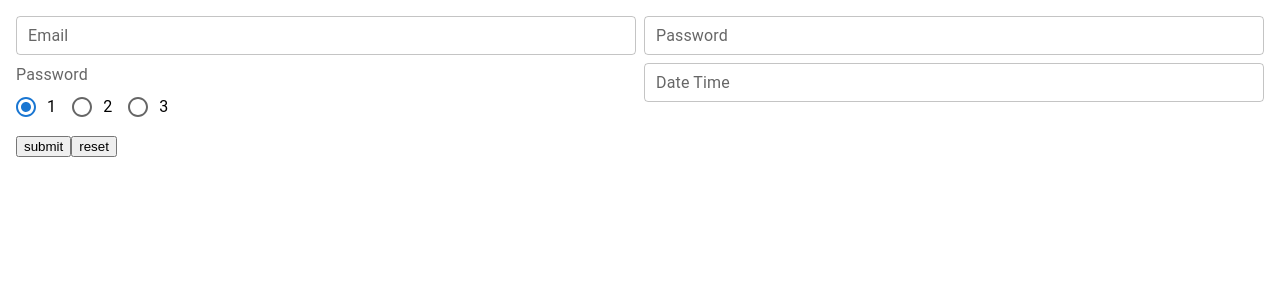
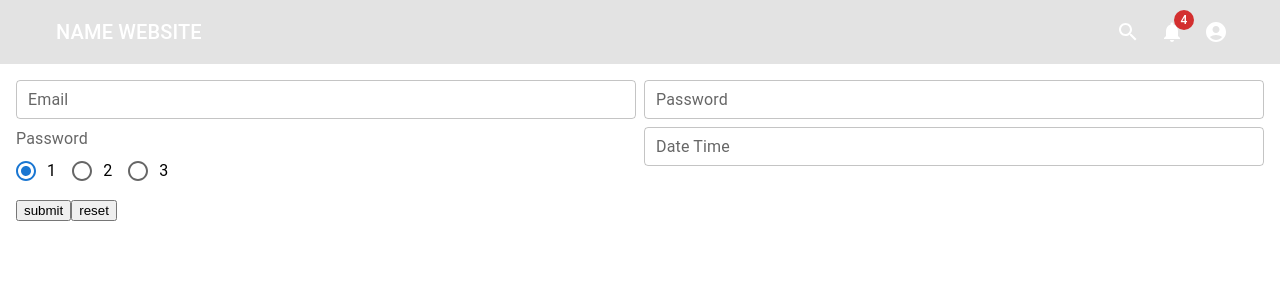
Before and after one commit to hunggtrinhh/cw2023, a React (Create React App) app in the folder fe-web-read-comic/: page / in a window 1280 px wide. Shown: the top 300 px of the page. Built offline with nearby package versions, Linux system fonts and the light colour scheme.

Commit message:
[anhnq] add search comic

```diff
--- /dev/null
+++ b/fe-web-read-comic/src/components/DrawerSearchComic/index.js
@@ -0,0 +1,128 @@
+import {
+  Box,
+  Card,
+  CardContent,
+  CardMedia,
+  Drawer,
+  Skeleton,
+  TextField,
+  Typography,
+  createTheme,
+} from "@mui/material";
+import { useEffect, useState } from "react";
+
+import coverImg from "../../static/img/spy-x-family.jpg";
+
+const theme = createTheme();
+
+const inputStyles = {
+  "& .MuiInputBase-input": {
+    p: theme.spacing(1, 2),
+  },
+  "& .MuiFormLabel-root": {
+    transform: `translate(${theme.spacing(2, 1).split(" ")}) scale(1)`,
+  },
+  "& .MuiFormLabel-root.Mui-focused, .MuiFormLabel-root.MuiFormLabel-filled": {
+    transform: `translate(${theme.spacing(2, -1).split(" ")}) scale(0.75)`,
+  },
+};
+
+const cardStyles = {
+  p: theme.spacing(1, 2),
+  display: "flex",
+  cursor: "pointer",
+  ":hover": {
+    boxShadow:
+      "0px 2px 1px -1px rgba(0,0,0,0.5), 0px 1px 1px 0px rgba(0,0,0,0.25), 0px 1px 3px 0px rgba(0,0,0,0.25)",
+  },
+};
+
+const mockDataComics = [
+  {
+    coverImg: coverImg,
+    name: "Onepunch-man",
+    otherName: [],
+    author: "ONE",
+    otherAuthor: [],
+  },
+  {
+    coverImg: coverImg,
+    name: "Onepunch-man",
+    otherName: [],
+    author: "ONE",
+    otherAuthor: [],
+  },
+];
+
+export default function DrawerSearchComic(props) {
+  const { id, drawerSearchToggle, setDrawerSearchToggle } = props;
+
+  const [valueSearch, setValueSearch] = useState("");
+  const [comics, setComics] = useState([]);
+
+  useEffect(() => {
+    setComics(() => {
+      return mockDataComics.filter(
+        (comic) => valueSearch && comic.name.toLowerCase().includes(valueSearch)
+      );
+    });
+  }, [valueSearch]);
+
+  return (
+    <Drawer
+      id={id}
+      anchor="top"
+      open={drawerSearchToggle}
+      onClose={() => {
+        setDrawerSearchToggle(false);
+        setValueSearch("");
+      }}
+    >
+      <Box sx={{ py: 1, width: "40%", m: "auto" }}>
+        <TextField
+          sx={inputStyles}
+          placeholder="Search ..."
+          value={valueSearch}
+          onChange={(event) => setValueSearch(event.target.value)}
+          fullWidth
+        />
+        {valueSearch.length && !comics.length ? (
+          <Typography sx={{ py: 1 }}>
+            We couldn't find anything for "{valueSearch}"
+          </Typography>
+        ) : null}
+        {comics.length ? (
+          <Box sx={{ py: 1 }}>
+            {comics.map((comic, index) => {
+              return (
+                <Card key={index} sx={{ ...cardStyles, my: 1 }}>
+                  <CardMedia
+                    component="img"
+                    sx={{ width: "10%", h: "auto", borderRadius: 0.5 }}
+                    image={comic.coverImg}
+                    alt={comic.name}
+                  />
+                  <CardContent sx={{ px: 2, py: 0.5 }}>
+                    <Typography component="div" variant="subtitle1">
+                      {comic.name}
+                    </Typography>
+                    <Typography
+                      variant="subtitle2"
+                      color="text.secondary"
+                      component="div"
+                    >
+                      {comic.author}
+                    </Typography>
+                  </CardContent>
+                </Card>
+              );
+            })}
+            <Card key="btn-show-more" sx={cardStyles}>
+              <Typography>Show total results for "{valueSearch}"</Typography>
+            </Card>
+          </Box>
+        ) : null}
+      </Box>
+    </Drawer>
+  );
+}
--- /dev/null
+++ b/fe-web-read-comic/src/layouts/BaseLayouts.js
@@ -0,0 +1,19 @@
+import { Box, createTheme } from "@mui/material";
+import Header from "./Header";
+
+const theme = createTheme();
+
+const baseLayoutStyles = {
+  "& #before_content": theme.mixins.toolbar,
+};
+
+export default function BaseLayouts({ children }) {
+  console.log(theme.mixins.toolbar);
+  return (
+    <Box sx={baseLayoutStyles}>
+      <Header />
+      <Box id="before_content"></Box>
+      {children}
+    </Box>
+  );
+}
--- a/fe-web-read-comic/src/layouts/Header.js
+++ b/fe-web-read-comic/src/layouts/Header.js
@@ -1,5 +1,178 @@
-import { AppBar } from "@mui/material";
+import AccountCircleIcon from "@mui/icons-material/AccountCircle";
+import MailIcon from "@mui/icons-material/Mail";
+import NotificationsIcon from "@mui/icons-material/Notifications";
+import SearchIcon from "@mui/icons-material/Search";
+import {
+  AppBar,
+  Badge,
+  Box,
+  IconButton,
+  Menu,
+  MenuItem,
+  Toolbar,
+  Typography,
+  createTheme,
+  useScrollTrigger
+} from "@mui/material";
+import { useState } from "react";
+import DrawerSearchComic from "../components/DrawerSearchComic";
+const theme = createTheme();
+
+const headerStyle = {
+  px: theme.spacing(4),
+  backgroundColor: "#e3e3e3",
+  "& .MuiInputBase-input": {
+    p: theme.spacing(1, 1.5),
+  },
+  "& .MuiInputBase-root": {
+    pl: theme.spacing(1.5),
+  },
+  "& .MuiIconButton-root": {
+    ml: theme.spacing(2),
+  },
+};
 
 export default function Header(props) {
-  return <AppBar></AppBar>;
+  const trigger = useScrollTrigger({
+    disableHysteresis: true,
+    threshold: 0,
+  });
+
+  const [drawerSearchToggle, setDrawerSearchToggle] = useState(false);
+  const [anchorEl, setAnchorEl] = useState(null);
+  const [mobileMoreAnchorEl, setMobileMoreAnchorEl] = useState(null);
+
+  const isMenuOpen = Boolean(anchorEl);
+  const isMobileMenuOpen = Boolean(mobileMoreAnchorEl);
+
+  const handleProfileMenuOpen = (event) => {
+    setAnchorEl(event.currentTarget);
+  };
+
+  const handleMobileMenuClose = () => {
+    setMobileMoreAnchorEl(null);
+  };
+
+  const handleMenuClose = () => {
+    setAnchorEl(null);
+    handleMobileMenuClose();
+  };
+
+  const handleMobileMenuOpen = (event) => {
+    setMobileMoreAnchorEl(event.currentTarget);
+  };
+
+  const drawerSearchId = "drawer-search";
+
+  const menuId = "primary-search-account-menu";
+  const renderMenu = (
+    <Menu
+      anchorEl={anchorEl}
+      anchorOrigin={{
+        vertical: "top",
+        horizontal: "right",
+      }}
+      id={menuId}
+      keepMounted
+      transformOrigin={{
+        vertical: "top",
+        horizontal: "right",
+      }}
+      open={isMenuOpen}
+      onClose={handleMenuClose}
+    >
+      <MenuItem onClick={handleMenuClose}>Profile</MenuItem>
+      <MenuItem onClick={handleMenuClose}>My account</MenuItem>
+    </Menu>
+  );
+
+  const mobileMenuId = "primary-search-account-menu-mobile";
+  const renderMobileMenu = (
+    <Menu
+      anchorEl={mobileMoreAnchorEl}
+      anchorOrigin={{
+        vertical: "top",
+        horizontal: "right",
+      }}
+      id={mobileMenuId}
+      keepMounted
+      transformOrigin={{
+        vertical: "top",
+        horizontal: "right",
+      }}
+      open={isMobileMenuOpen}
+      onClose={handleMobileMenuClose}
+    >
+      <MenuItem>
+        <IconButton size="large" aria-label="show 4 new mails" color="inherit">
+          <Badge badgeContent={4} color="error">
+            <MailIcon />
+          </Badge>
+        </IconButton>
+        <p>Messages</p>
+      </MenuItem>
+      <MenuItem>
+        <IconButton
+          size="large"
+          aria-label="show 17 new notifications"
+          color="inherit"
+        >
+          <Badge badgeContent={17} color="error">
+            <NotificationsIcon />
+          </Badge>
+        </IconButton>
+        <p>Notifications</p>
+      </MenuItem>
+      <MenuItem onClick={handleProfileMenuOpen}>
+        <IconButton
+          size="large"
+          aria-label="account of current user"
+          aria-controls="primary-search-account-menu"
+          aria-haspopup="true"
+          color="inherit"
+        >
+          <AccountCircleIcon />
+        </IconButton>
+        <p>Profile</p>
+      </MenuItem>
+    </Menu>
+  );
+
+  return (
+    <AppBar sx={headerStyle} elevation={trigger ? 1 : 0}>
+      <Toolbar>
+        <Typography variant="h6">NAME WEBSITE</Typography>
+        <Box sx={{ flexGrow: 1 }} />
+        <IconButton
+          color="inherit"
+          size="medium"
+          edge="end"
+          onClick={() => setDrawerSearchToggle(true)}
+        >
+          <SearchIcon />
+        </IconButton>
+        <IconButton color="inherit" size="medium" edge="end">
+          <Badge badgeContent={4} color="error">
+            <NotificationsIcon />
+          </Badge>
+        </IconButton>
+        <IconButton
+          color="inherit"
+          size="medium"
+          edge="end"
+          onClick={handleProfileMenuOpen}
+          aria-controls={menuId}
+        >
+          <AccountCircleIcon />
+        </IconButton>
+      </Toolbar>
+      <DrawerSearchComic
+        id={drawerSearchId}
+        drawerSearchToggle={drawerSearchToggle}
+        setDrawerSearchToggle={setDrawerSearchToggle}
+      />
+      {renderMenu}
+      {renderMobileMenu}
+    </AppBar>
+  );
 }
--- a/fe-web-read-comic/src/pages/Test.js
+++ b/fe-web-read-comic/src/pages/Test.js
@@ -2,7 +2,7 @@ import { Box, Grid } from "@mui/material";
 import { useFormik } from "formik";
 import * as yup from "yup";
 import Controls from "../components/Controls/Controls";
-import Header from "../layouts/Header";
+import BaseLayouts from "../layouts/BaseLayouts";
 
 const validationSchema = yup.object({
   email: yup
@@ -46,15 +46,19 @@ export default function Test() {
   ];
 
   return (
-    <Box>
-      <Header />
+    <BaseLayouts>
+      <Box sx={{ height: 1000 }}>
         <form onSubmit={formik.handleSubmit} onReset={formik.handleReset}>
           <Grid container spacing={1} sx={{ p: 1 }}>
             <Grid item xs={6}>
               <Controls.Input name="email" label="Email" formik={formik} />
             </Grid>
             <Grid item xs={6}>
-            <Controls.Input name="password" label="Password" formik={formik} />
+              <Controls.Input
+                name="password"
+                label="Password"
+                formik={formik}
+              />
             </Grid>
             <Grid item xs={6}>
               <Controls.RadioGroup
@@ -79,5 +83,6 @@ export default function Test() {
           </Grid>
         </form>
       </Box>
+    </BaseLayouts>
   );
 }
```
Also changed, not shown: fe-web-read-comic/src/static/img/spy-x-family.jpg (added). Lines whose indentation alone changed are shown as unchanged.
